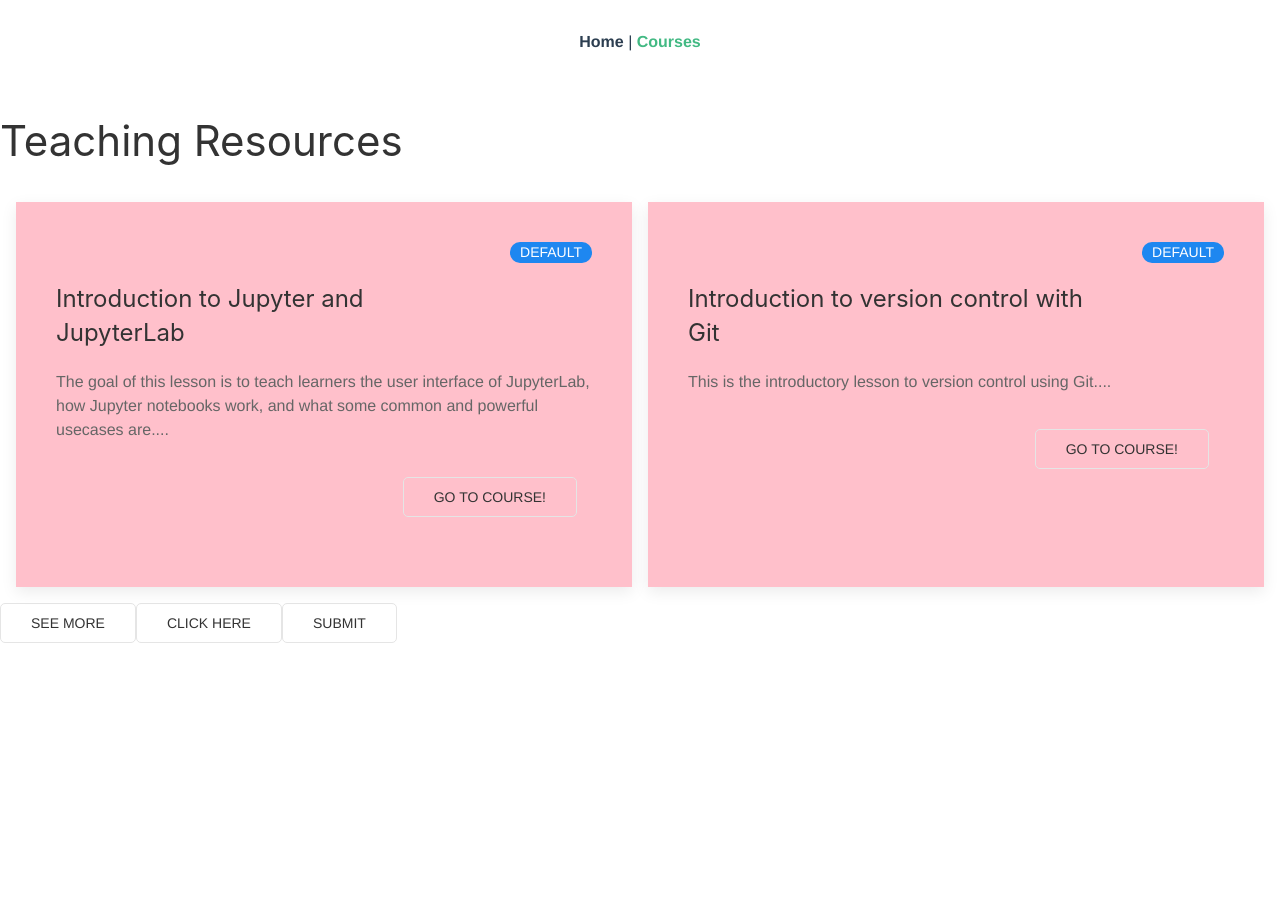
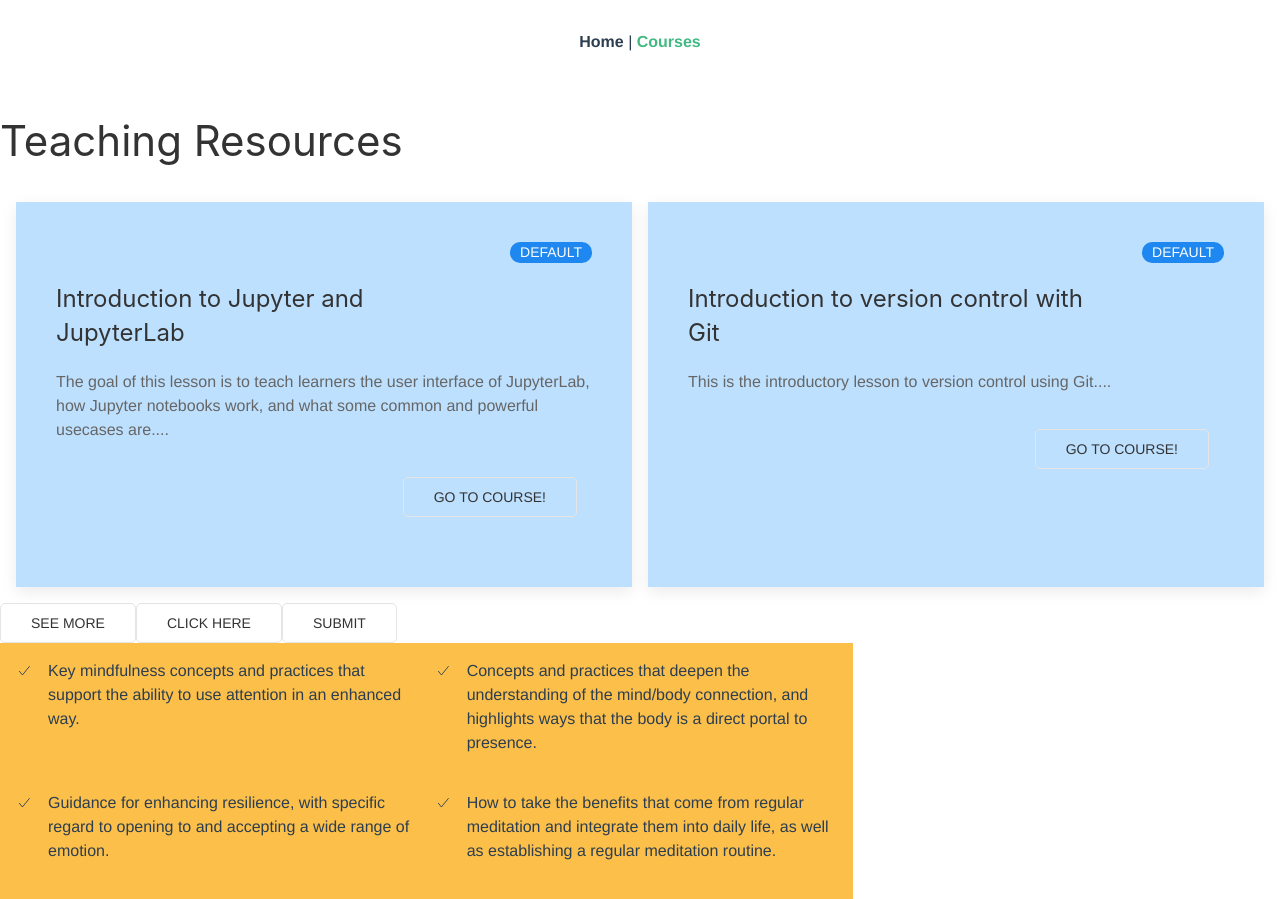
Before and after one commit to safinazbg/chcaa-courses-plugin, a Vue app: page /courses in a window 1280 px wide. Before the commit the page ends 800 px from the top, so only its background shows below. Built offline with nearby package versions, Linux system fonts and the light colour scheme.

Commit message:
Update Courses.vue

```diff
--- a/src/views/Courses.vue
+++ b/src/views/Courses.vue
@@ -8,21 +8,32 @@
             v-for="course in courses"
             :key="course.id"
             :course="course"
-            color="pink"
+            color="#bde0fe"
         ></CourseCard>
 
       </template>
     </LTwoColumns>
   </div>
   <div>
-  <Button name="see more"></Button>
-  <Button name="click here"></Button>
-  <Button name="submit"></Button>
+    <Button name="see more"></Button>
+    <Button name="click here"></Button>
+    <Button name="submit"></Button>
   </div>
+  <section>
+
+    <LTwoToOne>
+      <template v-slot:two>
+        <LearningObjectives></LearningObjectives>
+      </template>
+    </LTwoToOne>
+  </section>
+
 
 </template>
 
 <script>
+import LTwoToOne from "../components/layoutComponents/LTwoToOne";
+import LearningObjectives from "../components/LearningObjectives";
 import Button from "../components/buttons/Button";
 import CourseCard from "../components/courseCard/CourseCard";
 import {ref} from "@vue/reactivity";
@@ -34,6 +45,8 @@ export default {
     CourseCard,
     LTwoColumns,
     Button,
+    LearningObjectives,
+    LTwoToOne
   },
 
   setup() {
@@ -62,4 +75,6 @@ export default {
 
 <style scoped>
 
+
+
 </style>
```
